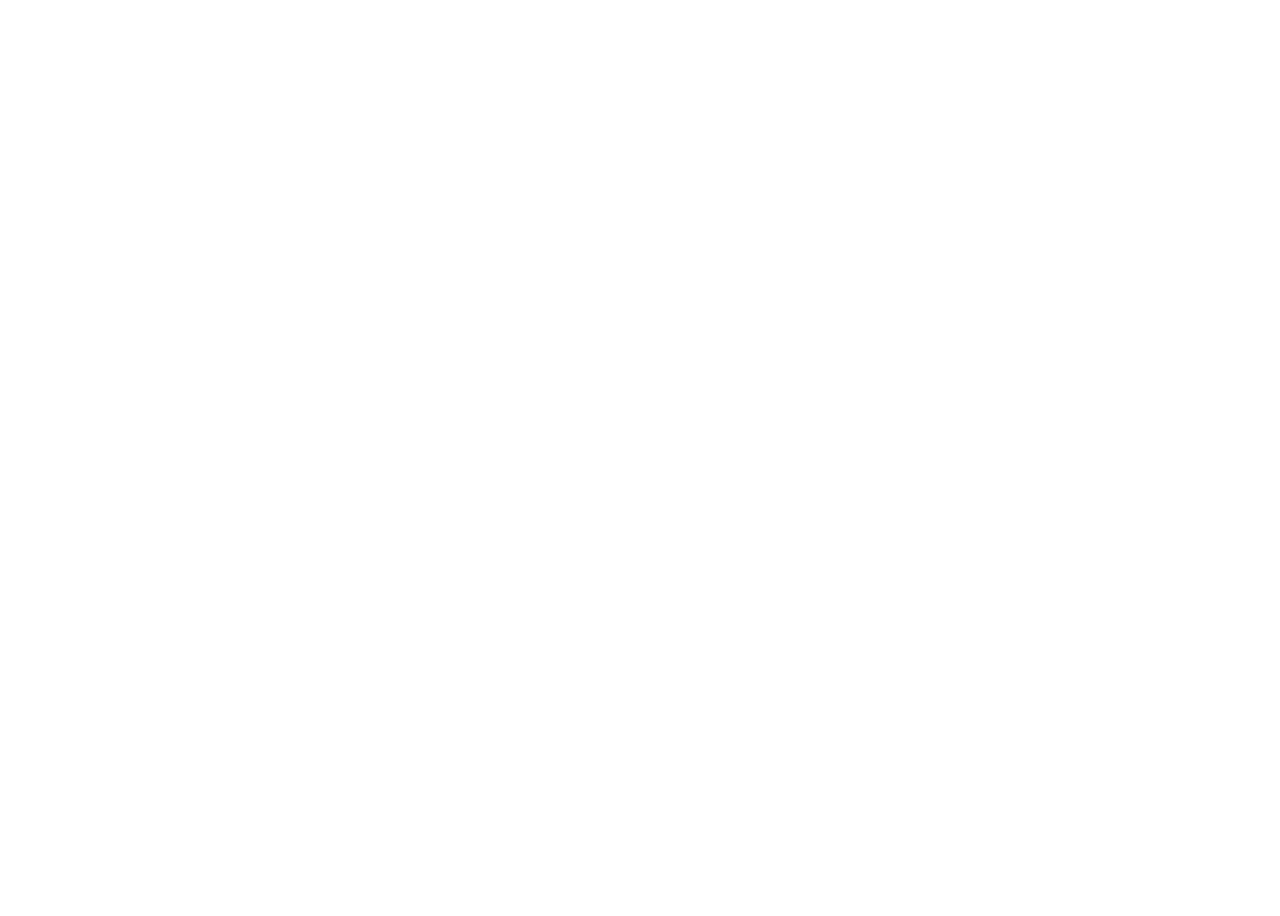
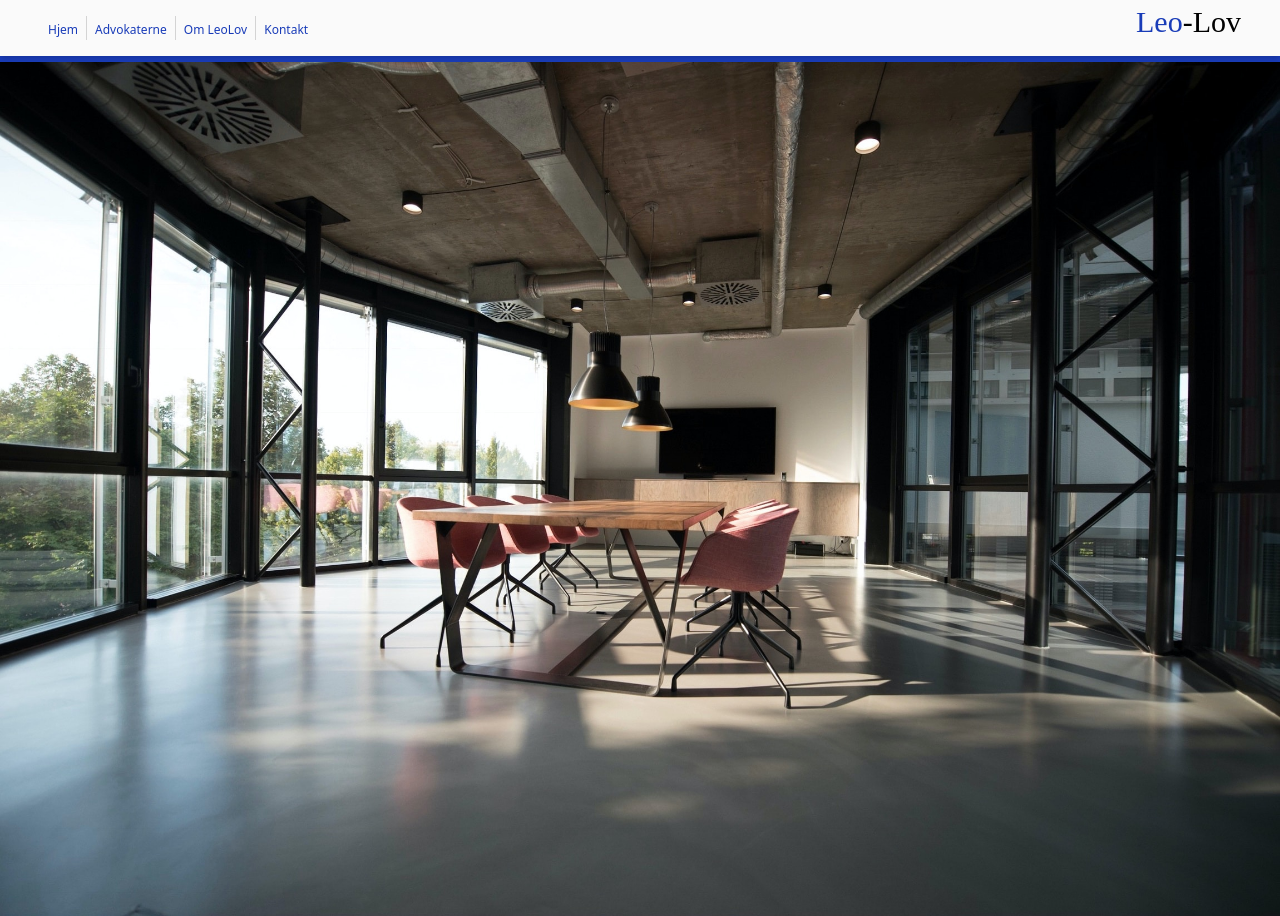
Before and after one commit to BeastTheNinja/React_TSX_Vite_Leo_lov, a React (Vite) app: page / in a window 1280 px wide. Before the commit the page ends 800 px from the top, so only its background shows below. Built offline with nearby package versions, Linux system fonts and the light colour scheme.

Commit message:
updated Header Nav and hero image

```diff
--- a/index.html
+++ b/index.html
@@ -4,7 +4,7 @@
     <meta charset="UTF-8" />
     <link rel="icon" type="image/svg+xml" href="/vite.svg" />
     <meta name="viewport" content="width=device-width, initial-scale=1.0" />
-    <title>react-tsx-vite-leo-lov</title>
+    <title>Leo-Lov</title>
   </head>
   <body>
     <div id="root"></div>
--- a/src/App.tsx
+++ b/src/App.tsx
@@ -1,8 +1,11 @@
+import { HomeView } from "./pages/HomePageView"
 
 function App() {
   return (
     <>
-
+    <div className="w-full  mx-auto overflow-x-hidden">
+      <HomeView />
+    </div>
     </>
   )
 }
--- /dev/null
+++ b/src/Components/Header/Header.tsx
@@ -0,0 +1,13 @@
+import { Nav } from "../Nav/Nav"
+
+export const Header = () => {
+    return (
+        <>
+            <header className="w-full h-14 relative ">
+                <Nav />
+                <div className="w-36 h-9 right-0 top-[3.73px] absolute justify-start"><span className="text-blue-800 text-3xl font-normal font-['Jura']">Leo</span><span className="text-black text-3xl font-normal font-['Jura']">-Lov</span></div>
+            </header>
+            <div className="bg-blue-800 h-1.5" />
+        </>
+    )
+}
--- /dev/null
+++ b/src/Components/Header/HeroHeader.tsx
@@ -0,0 +1,9 @@
+import heroImage from '../../assets/images/HeroBG.jpg';
+
+export const HeaderHero = () => {
+    return (
+        <section>
+            <img src={heroImage} alt="Hero Image" className="w-full h-auto" />
+        </section>
+    );
+}
--- /dev/null
+++ b/src/Components/HeroSection/Hero.tsx
@@ -0,0 +1,7 @@
+import { HeaderHero } from "../Header/HeroHeader"
+
+export const Hero = () => {
+    return (
+        <HeaderHero />
+    )
+}
--- /dev/null
+++ b/src/Components/Nav/Nav.tsx
@@ -0,0 +1,20 @@
+export const Nav = () => {
+  const Links = ['Hjem', 'Advokaterne', 'Om LeoLov', 'Kontakt'];
+
+  return (
+    <nav className="w-full h-14 absolute bg-neutral-50 shadow-md">
+      <ul className="flex h-full items-center divide-x divide-neutral-300">
+        {Links.map((link) => (
+          <li key={link} className="px-2 relative left-10">
+            <a
+              href={`#${link.toLowerCase()}`}
+              className="text-blue-800 text-xs font-normal font-inter"
+            >
+              {link}
+            </a>
+          </li>
+        ))}
+      </ul>
+    </nav>
+  );
+};
--- /dev/null
+++ b/src/pages/HomePageView.tsx
@@ -0,0 +1,11 @@
+import { Header } from "../Components/Header/Header"
+import { Hero } from "../Components/HeroSection/Hero"
+
+export const HomeView = () => {
+    return (
+        <>
+            <Header />
+            <Hero />
+        </>
+    )
+}
```
Also changed, not shown: src/styles/tailwindcss.css (line endings or trailing spaces).
